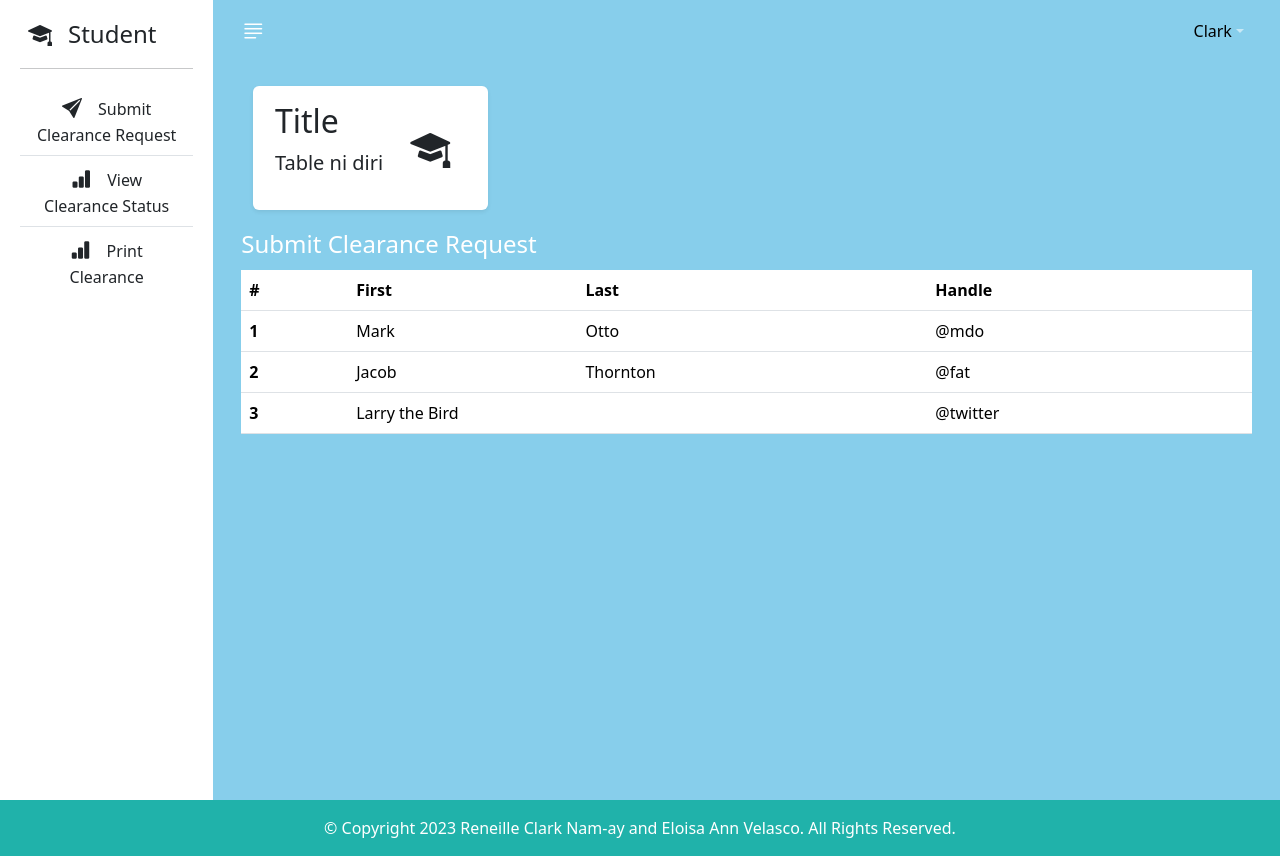
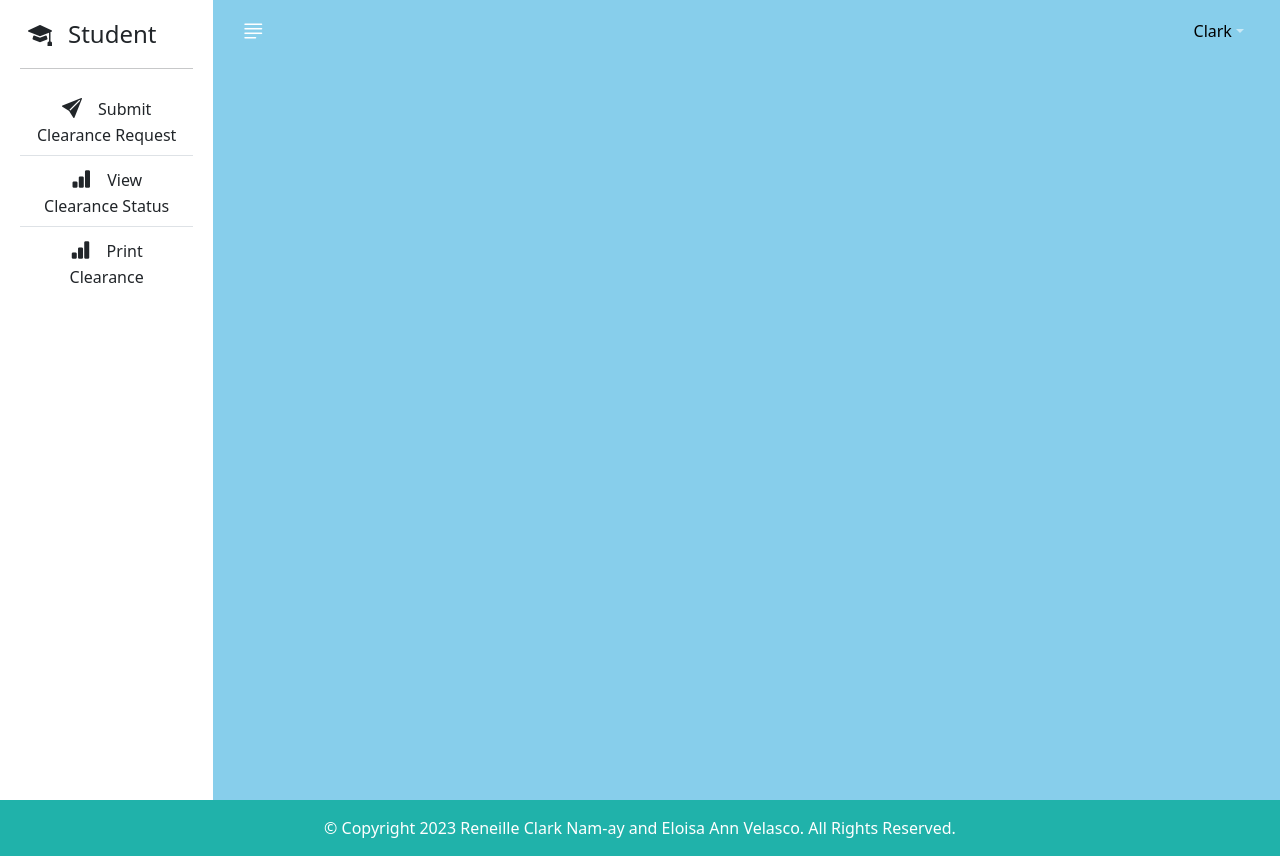
Before and after one commit to ClarkNam-ay/onlinestudentclearancesystem, a React (Create React App) app in the folder ui/: page /studentdashboard in a window 1280 px wide. Built offline with nearby package versions, Linux system fonts and the light colour scheme.

Commit message:
updating

```diff
--- a/ui/src/Admin/setsignee.js
+++ b/ui/src/Admin/setsignee.js
@@ -1,18 +1,56 @@
-import React from 'react'
+import React, {useState, useEffect} from 'react'
 import AdminNav from './adminnav'
 import './adminhome.css'
 
 
-function setsignee({Toggle}) {
+function Setsignee({Toggle}) {
+  const [selectedData, setSelectedData] = useState([]);
+
+  useEffect(() => {
+    // Load data from local storage on component mount
+    const storedData = JSON.parse(localStorage.getItem('selectedData')) || [];
+    setSelectedData(storedData);
+  }, []);
+
+  const handleRemove = (id) => {
+    const updatedSelectedData = selectedData.filter(item => item.id !== id);
+    setSelectedData(updatedSelectedData);
+    localStorage.setItem('selectedData', JSON.stringify(updatedSelectedData));
+  };
 
   return (
     <div className='px-3'>
         <AdminNav Toggle={Toggle}/>
 
-
+        <div>
+        <h2>Selected Signee</h2>
+        <table className="table table-bordered table-striped">
+          <thead className="thead-dark">
+            <tr>
+              <th>Id</th>
+              <th>Name</th>
+              <th>Designation</th>
+              <th>Action</th>
+            </tr>
+          </thead>
+          <tbody>
+            {selectedData.map((selectedItem, index) => (
+                <tr key={index}>
+                <td>{selectedItem.id}</td>
+                <td>{selectedItem.name}</td>
+                <td>{selectedItem.designation}</td>
+                <td>
+                  {/* Add any additional actions for the second table */}
+                  <button onClick={() => handleRemove(selectedItem.id)} className="btn btn-danger custom-button">Remove</button>
+                </td>
+              </tr>
+            ))}
+          </tbody>
+        </table>
+      </div>
 
     </div>
   )
 }
 
-export default setsignee
+export default Setsignee
--- a/ui/src/Admin/viewsigneeaccount.js
+++ b/ui/src/Admin/viewsigneeaccount.js
@@ -5,7 +5,13 @@ import axios from 'axios'
 function Viewsigneeaccount({Toggle}) {
 
   const [data, setData] = useState([])
+
   useEffect(()=> {
+
+    // Load data from local storage on component mount
+    const storedData = JSON.parse(localStorage.getItem('selectedData')) || [];
+    setSelectedData(storedData);
+
     axios.get('http://localhost:8082/viewsigneeaccount')
     .then(res => setData(res.data))
     .catch(err => console.log(err));
@@ -19,6 +25,17 @@ function Viewsigneeaccount({Toggle}) {
     .catch(err => console.log(err));
   }
 
+  const [successMessage, setSuccessMessage] = useState('');
+  const [selectedData, setSelectedData] = useState([]);
+  const handleSelect = (registersignee) => {
+    // Move the selected signee to another table
+    const updatedSelectedData = [...selectedData, registersignee];
+    setSelectedData(updatedSelectedData);
+
+    localStorage.setItem('selectedData', JSON.stringify(updatedSelectedData));
+    setSuccessMessage('Signee successfully set!');
+  };
+
   return (
     <div className='px-3'>
         <AdminNav Toggle={Toggle}/>
@@ -26,6 +43,7 @@ function Viewsigneeaccount({Toggle}) {
         <div>
             <div>
                 <h2 className=" p-3 bg-white">Signee Account</h2>
+                {successMessage && <p className="text-success">{successMessage}</p>}
                 <table className="table table-bordered table-striped">
               <thead className="thead-dark">
                 <tr>
@@ -51,6 +69,7 @@ function Viewsigneeaccount({Toggle}) {
                         <button className="btn btn-danger custom-button">Block</button>
                         <button className="btn btn-success custom-button">Unblock</button>
                         <button onClick={ () => handleDelete(registersignee.id)} className="btn btn-warning custom-button">Delete</button>
+                        <button onClick={ () => handleSelect(registersignee)} className="btn btn-success custom-button">Set Signee</button>
                       </td>
                   </tr>
                 })}
@@ -59,7 +78,6 @@ function Viewsigneeaccount({Toggle}) {
             </div>
         </div>
 
-
     </div>
   )
 }
--- a/ui/src/Student/studenthome.js
+++ b/ui/src/Student/studenthome.js
@@ -1,56 +1,19 @@
 import React from 'react'
 import Studentnav from './studentnav'
 
-function studenthome({Toggle}) {
+
+function Studenthome({Toggle}) {
+
+
+
   return (
     <div className='px-3'>
         <Studentnav Toggle={Toggle}/>
-        <div className='container-fluid'>
-          <div className='row g-3 my-2'>
-            <div className='col-md-3'>
-              <div className='p-3 bg-white shadow-sm d-flex justify-content-around align-items-center rounded'>
-                <div>
-                  <h3 className='fs-2'>Title</h3>
-                  <p className='fs-5'>Table ni diri</p>
-                </div>
-                <i className='bi bi-mortarboard-fill  p-3 fs-1'></i>
-              </div>
-            </div>
-          </div>
-        </div>
 
-          <table className="table caption-top bg-white rounded mt-2">
-            <caption className='text-white fs-4'>Submit Clearance Request</caption>
-            <thead>
-              <tr>
-                <th scope="col">#</th>
-                <th scope="col">First</th>
-                <th scope="col">Last</th>
-                <th scope="col">Handle</th>
-              </tr>
-            </thead>
-            <tbody>
-              <tr>
-                <th scope="row">1</th>
-                <td>Mark</td>
-                <td>Otto</td>
-                <td>@mdo</td>
-              </tr>
-              <tr>
-                <th scope="row">2</th>
-                <td>Jacob</td>
-                <td>Thornton</td>
-                <td>@fat</td>
-              </tr>
-              <tr>
-                <th scope="row">3</th>
-                <td colspan="2">Larry the Bird</td>
-                <td>@twitter</td>
-              </tr>
-            </tbody>
-          </table>
+
+
     </div>
   )
 }
 
-export default studenthome
+export default Studenthome
```
